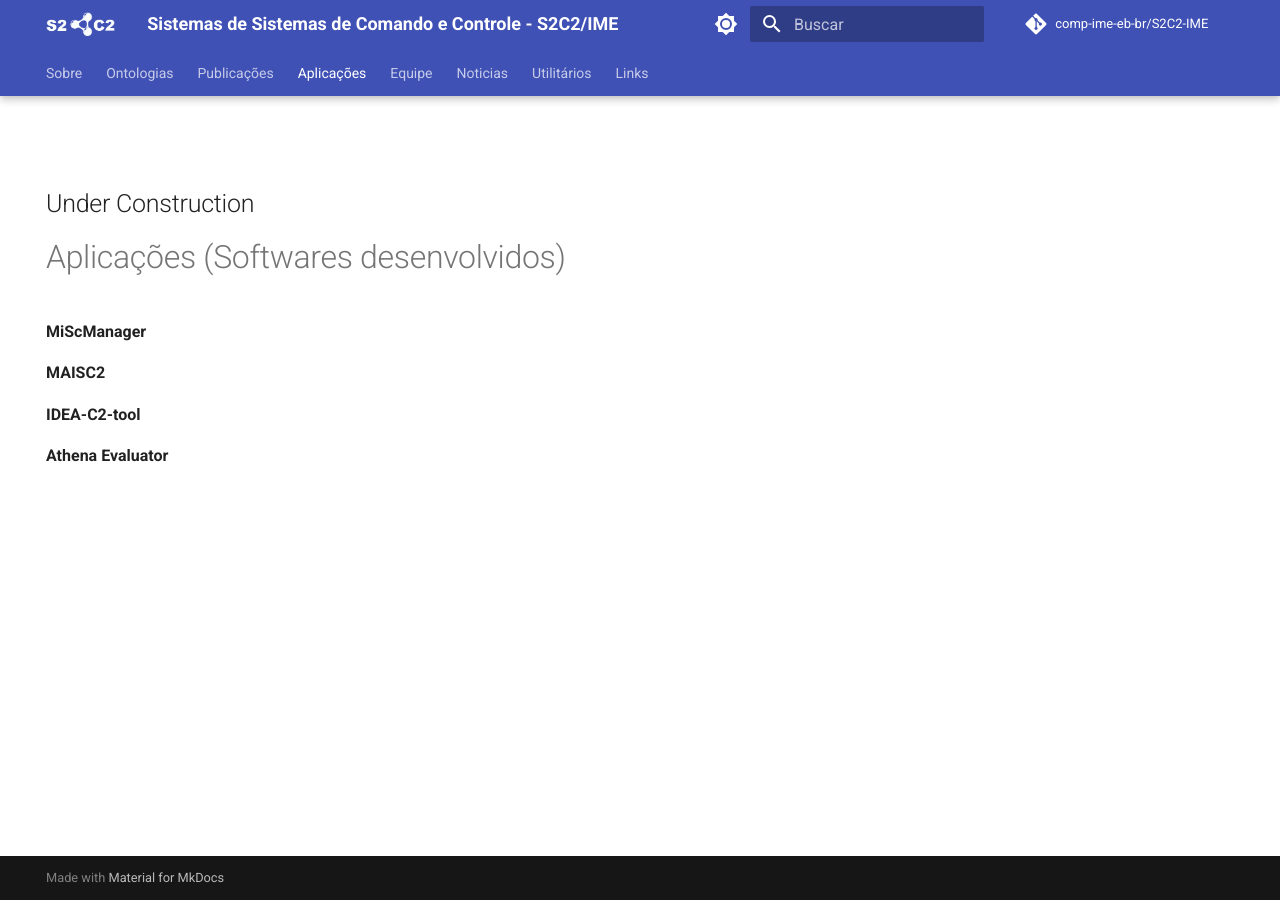
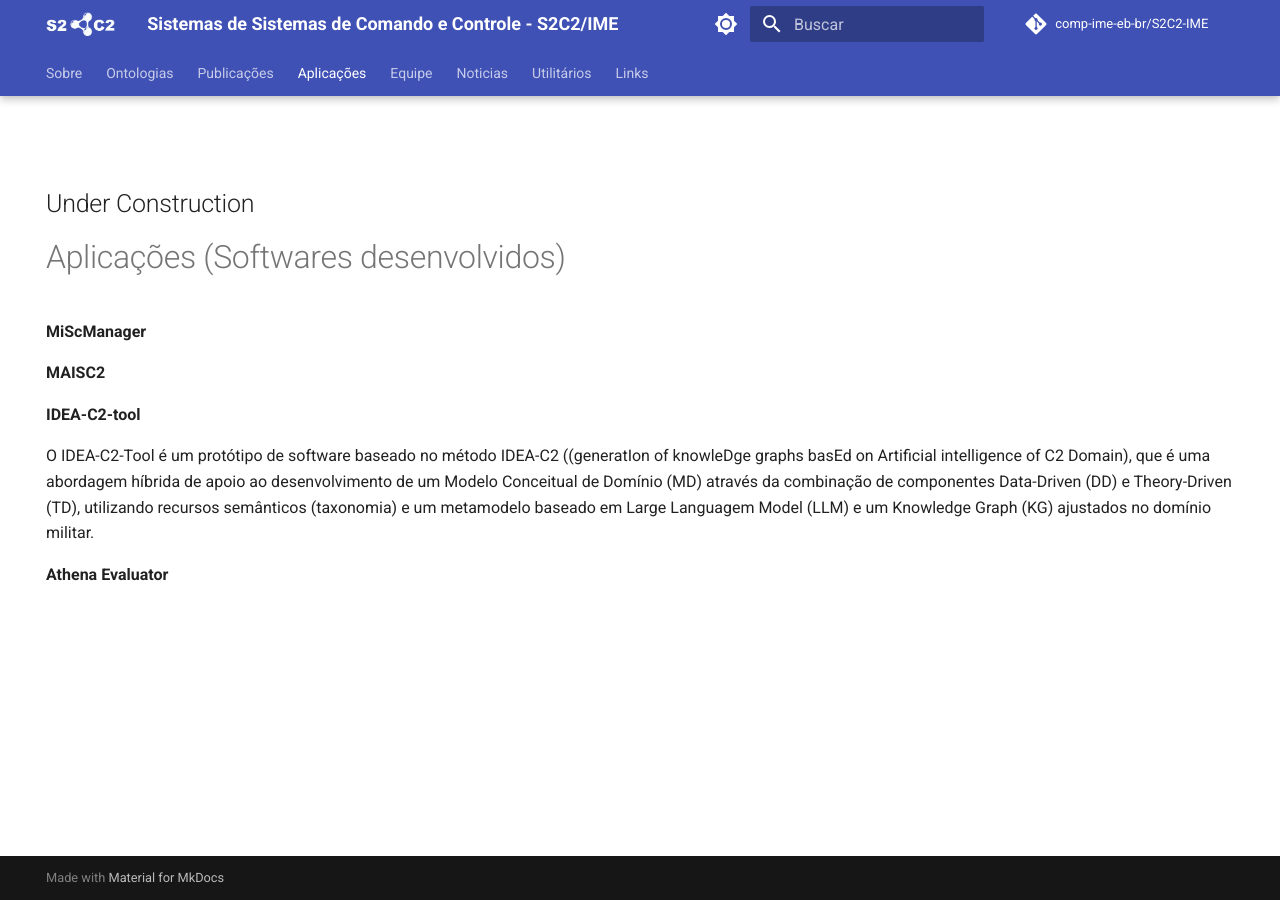
Before and after one commit to comp-ime-eb-br/S2C2-IME, an MkDocs documentation site: the page built from docs/apli.md, in a window 1280 px wide. Built offline with MkDocs 1.6.1 and Material for MkDocs 9.7.7, drawn with Linux system fonts in a browser that asks for light colours; comment, search, counter and statistics services are not loaded.

Commit message:
Update apli.md

```diff
--- a/docs/apli.md
+++ b/docs/apli.md
@@ -16,5 +16,6 @@ hide:
 
 **IDEA-C2-tool**
 
+O IDEA-C2-Tool é um protótipo de software baseado no método IDEA-C2 ((generatIon of knowleDge graphs basEd on Artificial intelligence of C2 Domain), que é uma abordagem híbrida de apoio ao desenvolvimento de um Modelo Conceitual de Domínio (MD) através da combinação de componentes Data-Driven (DD) e Theory-Driven (TD), utilizando recursos semânticos (taxonomia) e um metamodelo baseado em Large Languagem Model (LLM) e um Knowledge Graph (KG) ajustados no domínio militar.
 
 **Athena Evaluator**
```
